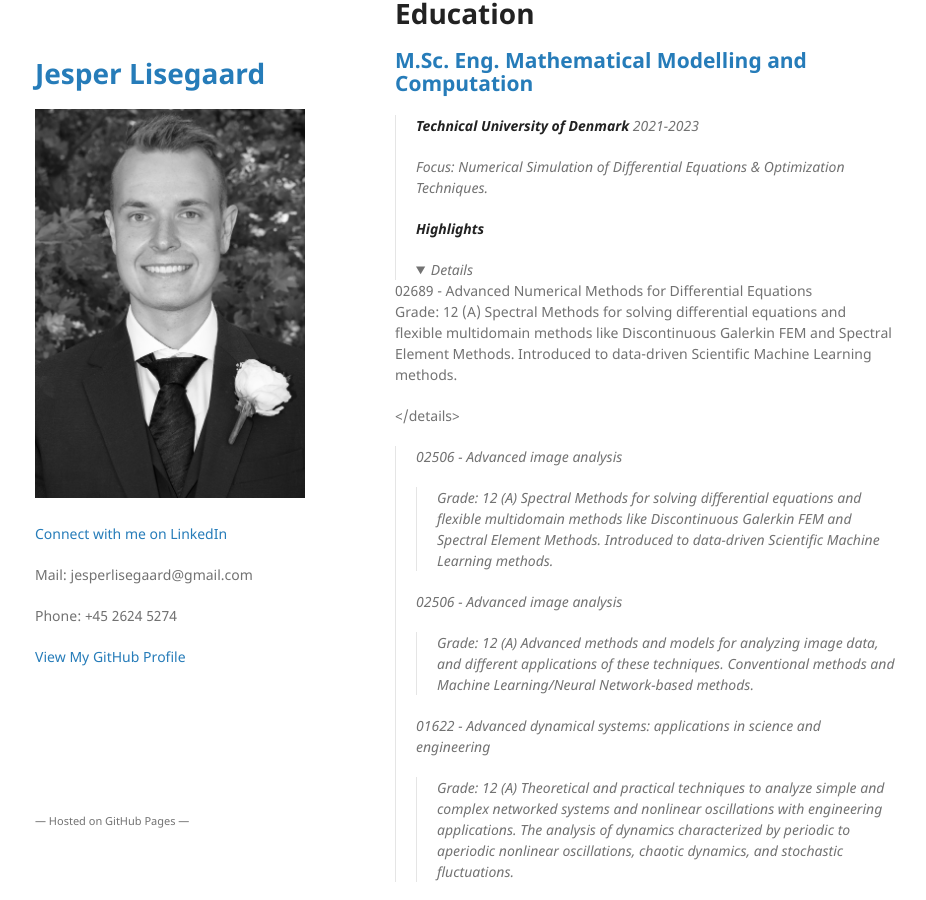
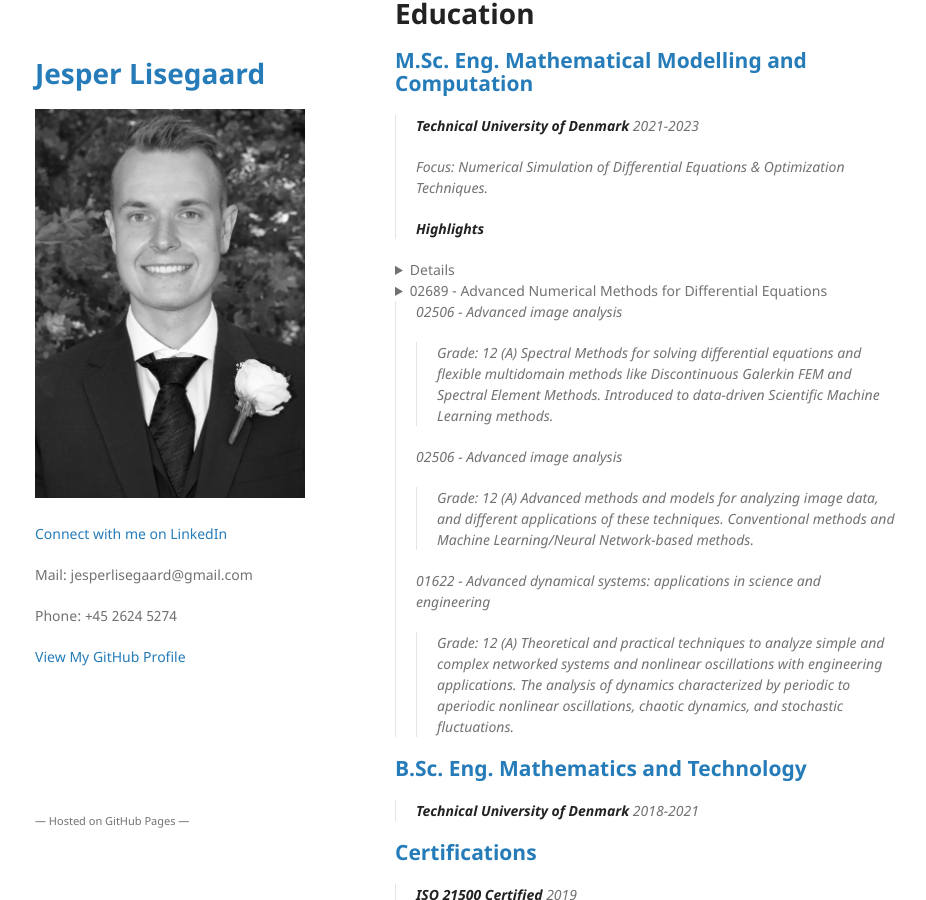
Before and after one commit to JLisegaard/jlisegaard.github.io, a Jekyll site: the page built from index.md, in a window 1280 px wide and 900 px high, scrolled down 606 px. Shown: the whole window, without its empty margins (175-1101 px from the left). Built offline with Jekyll 4.4.1, drawn with Linux system fonts in a browser that asks for light colours.

Commit message:
Update index.md

```diff
--- a/index.md
+++ b/index.md
@@ -32,7 +32,12 @@ As an intermediate result a [poster](./NSE_Poster_linear.html) on the work for t
 > Focus: Numerical Simulation of Differential Equations & Optimization Techniques.
 >
 > **Highlights**
-> <details open>
+<details>
+    <summary>Details</summary>
+    Something small enough to escape casual notice.
+</details>
+
+<details>
   <summary>02689 - Advanced Numerical Methods for Differential Equations</summary>
   <p>
   Grade: 12 (A)
```
